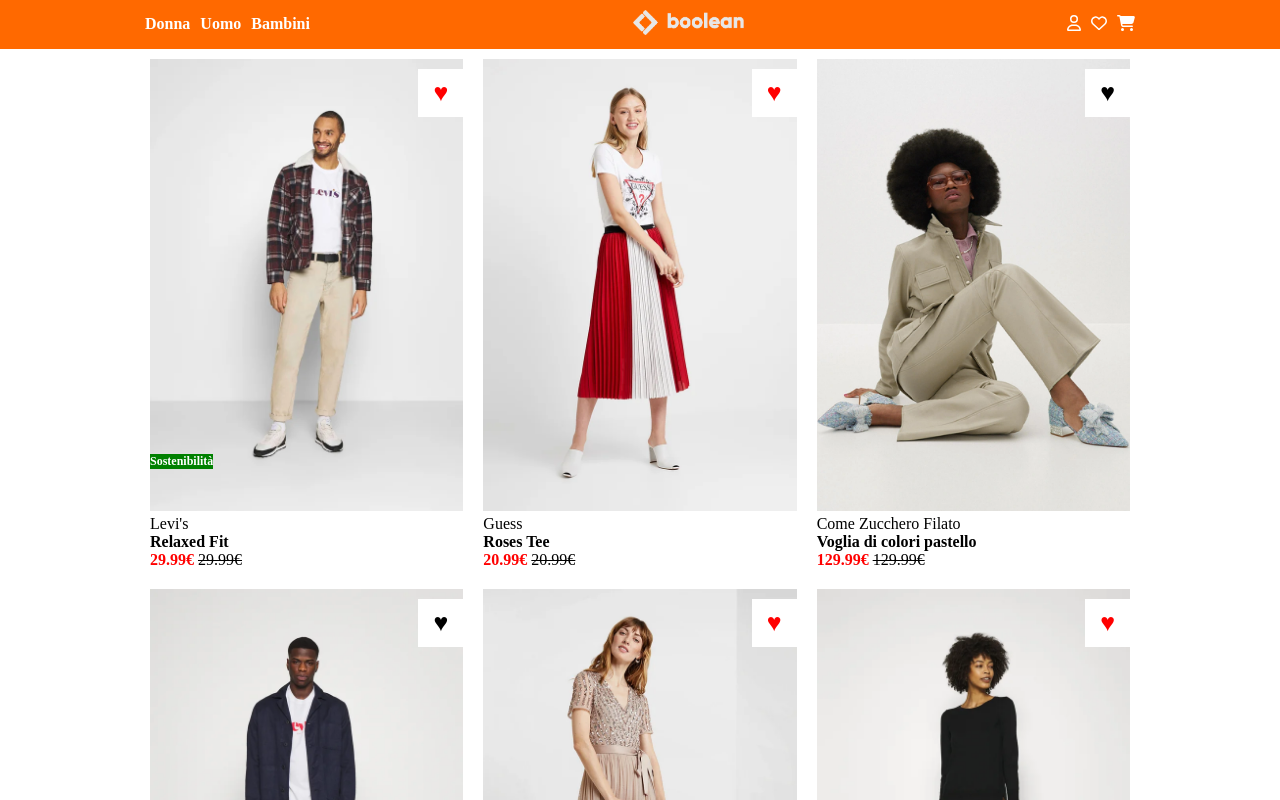
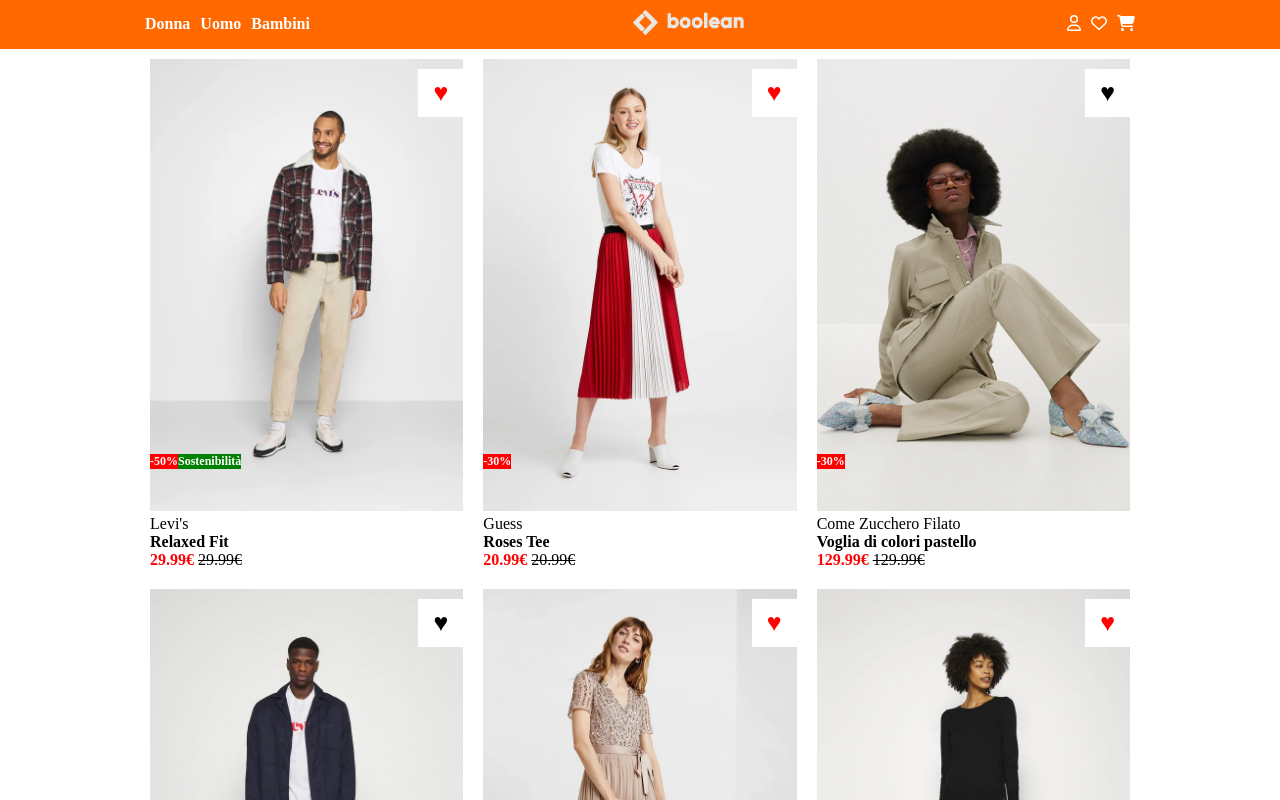
Before and after one commit to danieleardizzone/vite-boolando, a Vue app: page / in a window 1280 px wide. Shown: the top 800 px of the page. Built offline with nearby package versions, Linux system fonts and the light colour scheme; data requests are answered from the project's data file.

Commit message:
FIX - badges

```diff
--- a/src/components/Product.vue
+++ b/src/components/Product.vue
@@ -1,11 +1,14 @@
 <script>
+import { store } from '../store';
+
 export default {
     props: {
         product: {
             type: Object,
             required: true
         }
-    }
+    },
+
 }
 </script>
 
@@ -17,20 +20,31 @@
                 <img class="second" :src="'/img/' + product.frontImage">
             </figure>
             <div class="heart" :class="product.isInFavorites === true ? 'red-heart' : ''">&hearts;</div>
-            <ul class="mini-cards">
-                <li class="red-card" v-if="product.badges[0].type === true">
+
+            <div class="mini-cards">
+                <div v-for="(badge, index) in product.badges" :key="index">
+                    <div class="red-card" v-if="badge.type === 'discount'">
+                        {{ badge.value }}
+                    </div>
+                    <div class="green-card" v-else-if="badge.type === 'tag'">
+                        {{ badge.value }}
+                    </div>
+                </div>
+
+            </div>
+            <!-- <li class="red-card" v-if="product.badges[0].type === true">
                     {{ product.badges[0].value }}
                 </li>
                 <li class="green-card" v-if="product.badges[0].type === 'tag'">
                     Sostenibilità
-                </li>
-            </ul>
+                </li> -->
+
         </div>
 
         <p class="brand-name">{{ product.brand }}</p>
         <p class="model-name">{{ product.name }}</p>
         <div class="price">
-            <span class="discounted-price" :class="product.discount !== false ? '' : 'd-none'">
+            <span class="discounted-price">
                 {{ product.price }}&euro;
             </span>
             <span :class="product.discount !== false ? 'full-price' : 'discounted-price'">
@@ -97,6 +111,9 @@
     color: white;
     font-size: 12px;
     font-weight: 700;
+
+    display: flex;
+    flex-direction: row-reverse;
 }
 
 .red-card {
```
